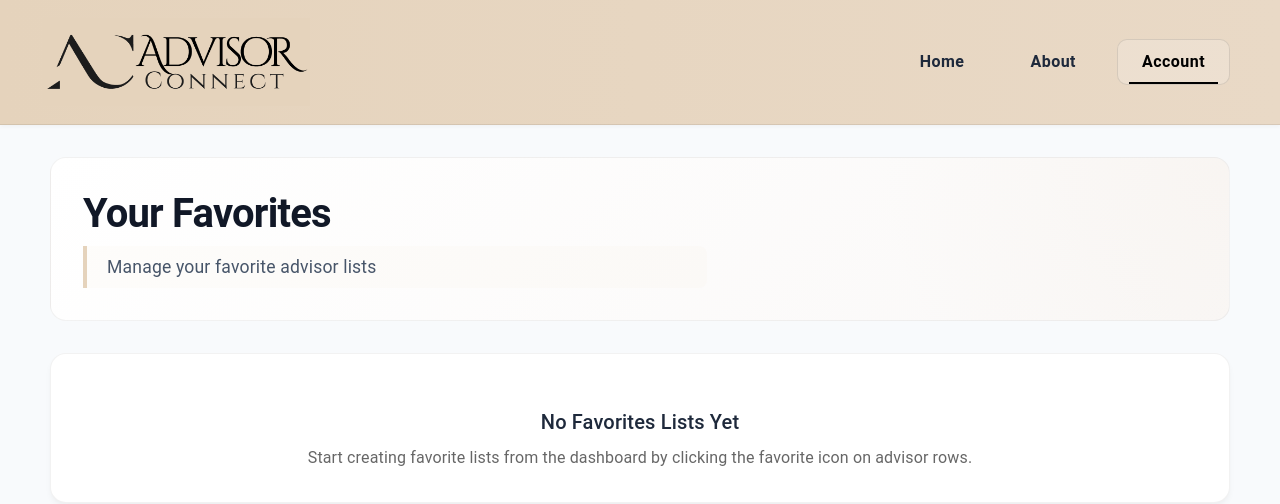
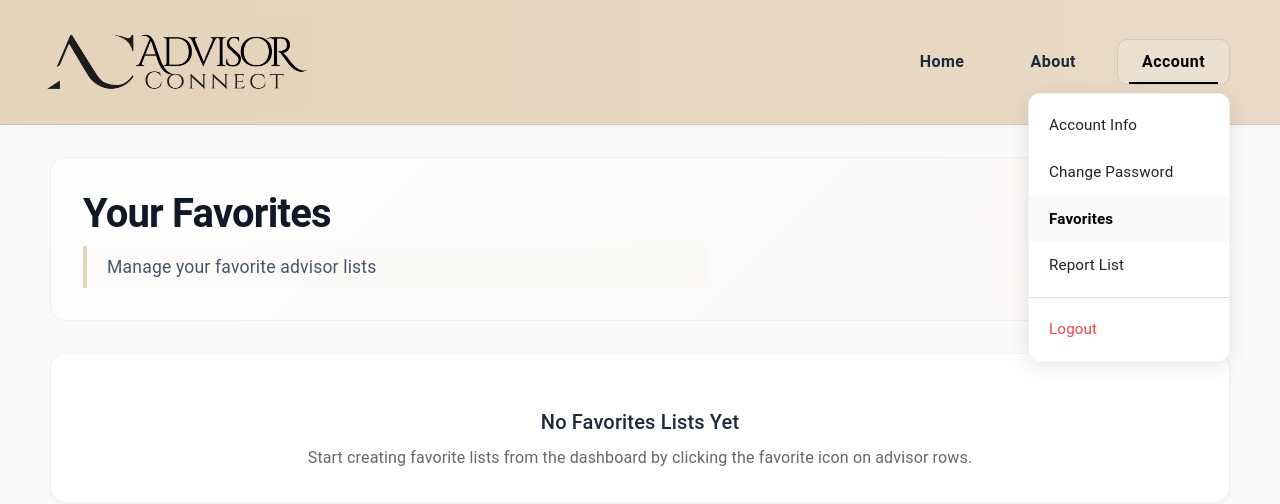
Before and after one commit to advisordev/advisor-connectv2, a Next.js app: page /favorites in a window 1280 px wide. Both pictures are taken after a click on the button "Account". Shown: the top 504 px of the page. Built offline with nearby package versions, Linux system fonts and the light colour scheme; some icons are missing.

Commit message:
Add files via upload

```diff
--- a/src/pages/favorites.js
+++ b/src/pages/favorites.js
@@ -159,8 +159,8 @@ export default function Favorites() {
     <Image
       src="/logo.png"
       alt="Advisor Connect"
-      width={268}         // Changed from 150 to 268 to match Dashboard
-      height={100}        // Changed from 56 to 100 to match Dashboard
+      width={268}
+      height={100}
       style={{
         marginRight: '24px',
         objectFit: 'contain',
@@ -256,34 +256,7 @@ export default function Favorites() {
       About
     </Button>
 
-    {/* Account Button - Active on Favorites page */}
-    <Button
-      sx={{
-        color: '#000000',
-        fontWeight: 600,
-        fontSize: '1rem',
-        textTransform: 'none',
-        borderRadius: '10px',
-        px: 3,
-        py: 1,
-        position: 'relative',
-        overflow: 'hidden',
-        border: '1px solid rgba(0, 0, 0, 0.1)',
-        backgroundColor: 'rgba(255, 255, 255, 0.2)',
-        transition: 'all 0.3s ease',
-        '&::after': {
-          content: '""',
-          position: 'absolute',
-          bottom: 0,
-          left: '10%',
-          width: '80%',
-          height: '2px',
-          backgroundColor: '#000000',
-        }
-      }}
-    >
-      Account
-    </Button>
+    <AccountMenu />
   </Box>
 </Box>
 
@@ -1137,7 +1110,7 @@ function AccountMenu() {
     handleMouseLeave();
   };
   const handleReports = () => {
-    // Already on reports page, no navigation needed
+    window.location.href = '/reports';
     handleMouseLeave();
   };
   const handleLogout = () => {
@@ -1153,7 +1126,7 @@ function AccountMenu() {
     >
       <Button
         sx={{
-          color: '#1E293B',
+          color: '#000000',
           fontWeight: 600,
           fontSize: { xs: '0.9rem', sm: '1rem' }, // Smaller font on mobile
           textTransform: 'none',
@@ -1162,8 +1135,8 @@ function AccountMenu() {
           py: 1,
           position: 'relative',
           overflow: 'hidden',
-          border: '1px solid transparent',
-          backgroundColor: 'transparent',
+          border: '1px solid rgba(0, 0, 0, 0.1)',
+          backgroundColor: 'rgba(255, 255, 255, 0.2)',
           transition: 'all 0.3s ease',
           '&:hover': {
             color: '#000000',
@@ -1175,8 +1148,8 @@ function AccountMenu() {
             content: '""',
             position: 'absolute',
             bottom: 0,
-            left: '50%',
-            width: 0,
+            left: '10%',
+            width: '80%',
             height: '2px',
             backgroundColor: '#000000',
             transition: 'all 0.3s ease',
@@ -1238,6 +1211,9 @@ function AccountMenu() {
             py: 1.5,
             px: 2.5,
             fontSize: '0.95rem',
+            backgroundColor: '#f8fafc',
+            color: '#000000',
+            fontWeight: 600,
             '&:hover': {
               backgroundColor: '#f8fafc'
             }
@@ -1251,9 +1227,9 @@ function AccountMenu() {
             py: 1.5,
             px: 2.5,
             fontSize: '0.95rem',
-            backgroundColor: '#f8fafc',
-            color: '#000000',
-            fontWeight: 600
+            '&:hover': {
+              backgroundColor: '#f8fafc'
+            }
           }}
         >
           Report List
```
Also changed, not shown: src/pages/dashboard.js (+8 -16 lines).
